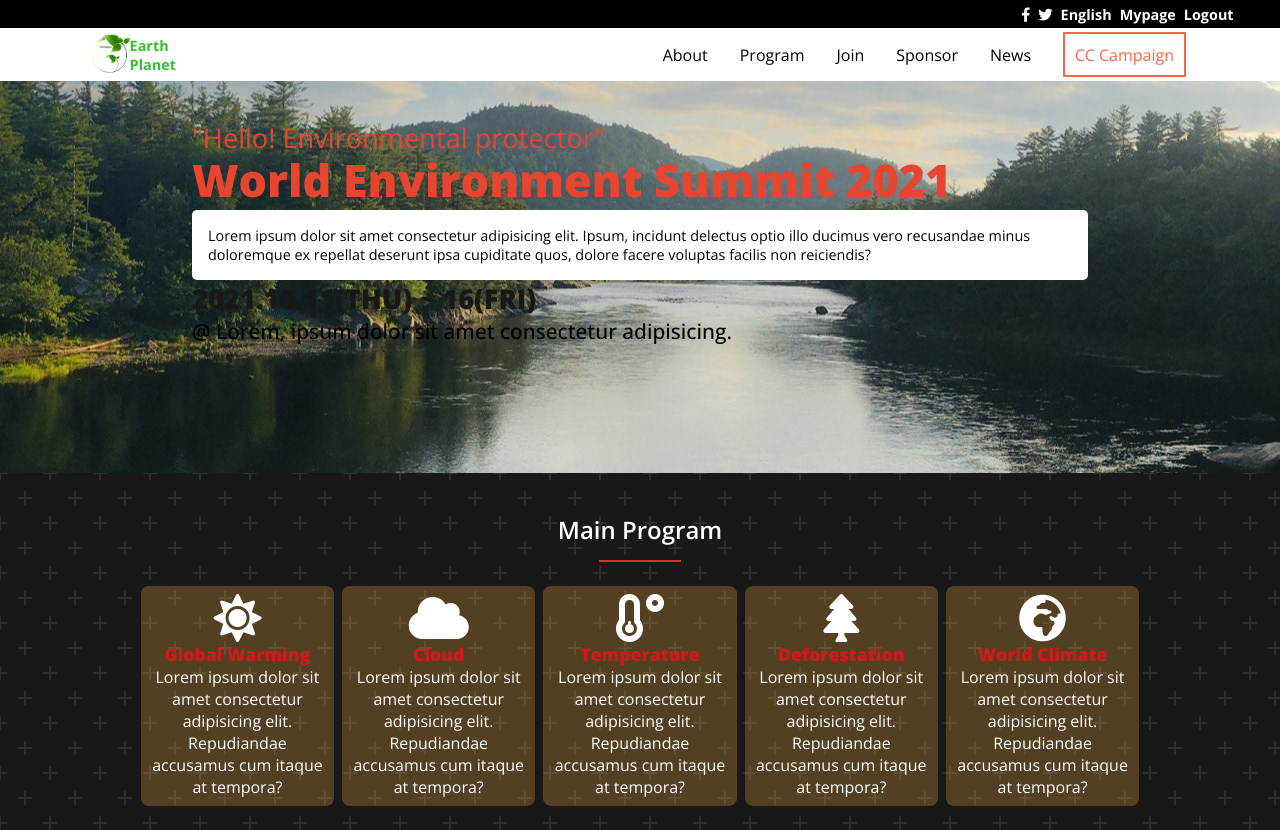
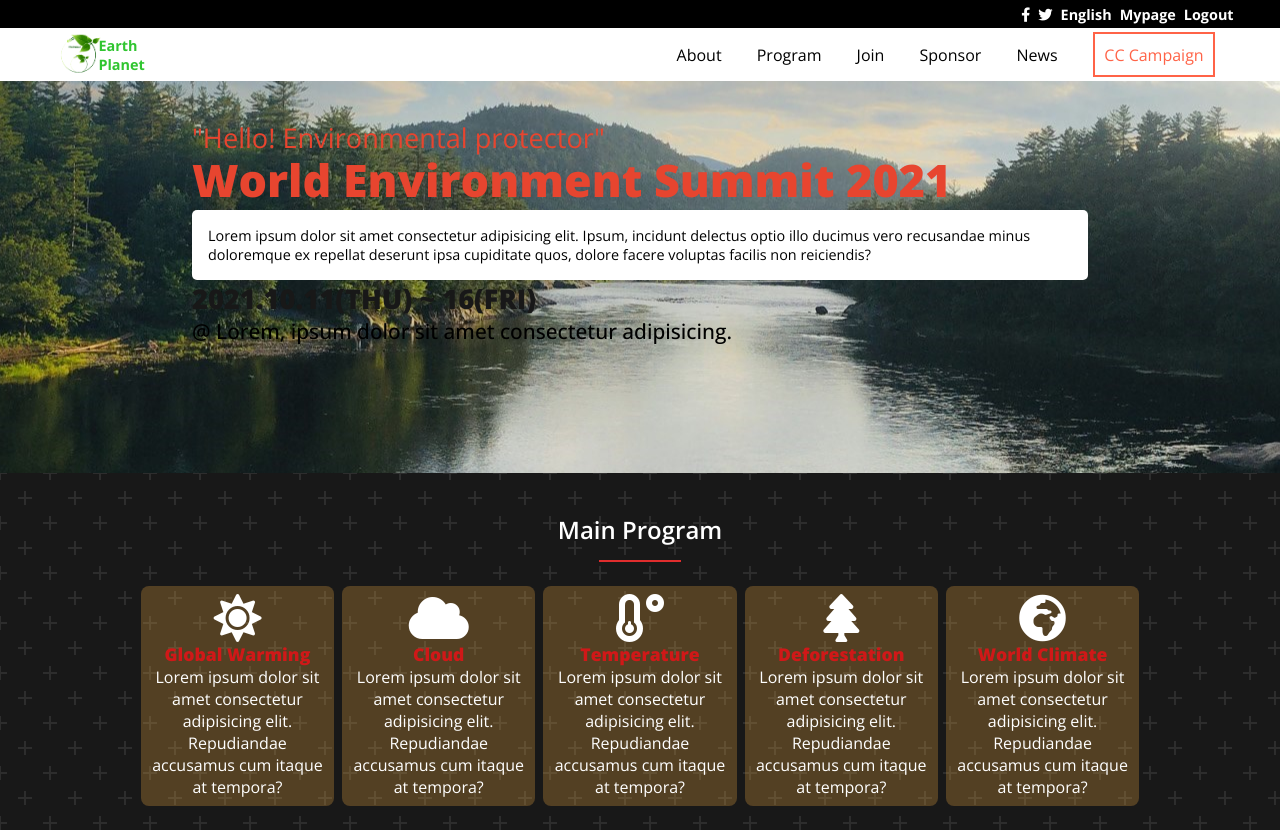
Before and after one commit to ntazelo/World-Environment-Summit, a website: page index.html in a window 1280 px wide. Shown: the top 830 px of the page. Drawn offline with nearby package versions, Linux system fonts and the light colour scheme.

Commit message:
add margin and padding to menu link

```diff
--- a/index.html
+++ b/index.html
@@ -85,10 +85,10 @@
                 <a href="#main" class="link-nav-page">Program</a>
               </li>
               <li class="single-cont-list">
-                <a href="#" class="link-nav-page">Join</a>
+                <a href="#join" class="link-nav-page">Join</a>
               </li>
               <li class="single-cont-list">
-                <a href="#" class="link-nav-page">Sponsor</a>
+                <a href="#sponsor" class="link-nav-page">Sponsor</a>
               </li>
               <li class="single-cont-list">
                 <a href="#" class="link-nav-page">News</a>
--- a/style.css
+++ b/style.css
@@ -166,7 +166,7 @@ body {
 
 .navbar-wrapper {
   display: flex;
-  width: 90%;
+  width: 95%;
   margin: 0 auto;
   justify-content: space-between;
   align-items: center;
@@ -183,7 +183,8 @@ body {
 }
 
 .cont-list > * {
-  margin: 0.5rem 1rem;
+  margin: 0.5rem 0.9rem;
+  padding: 0 0.2rem;
 }
 
 .about-sal,
```
